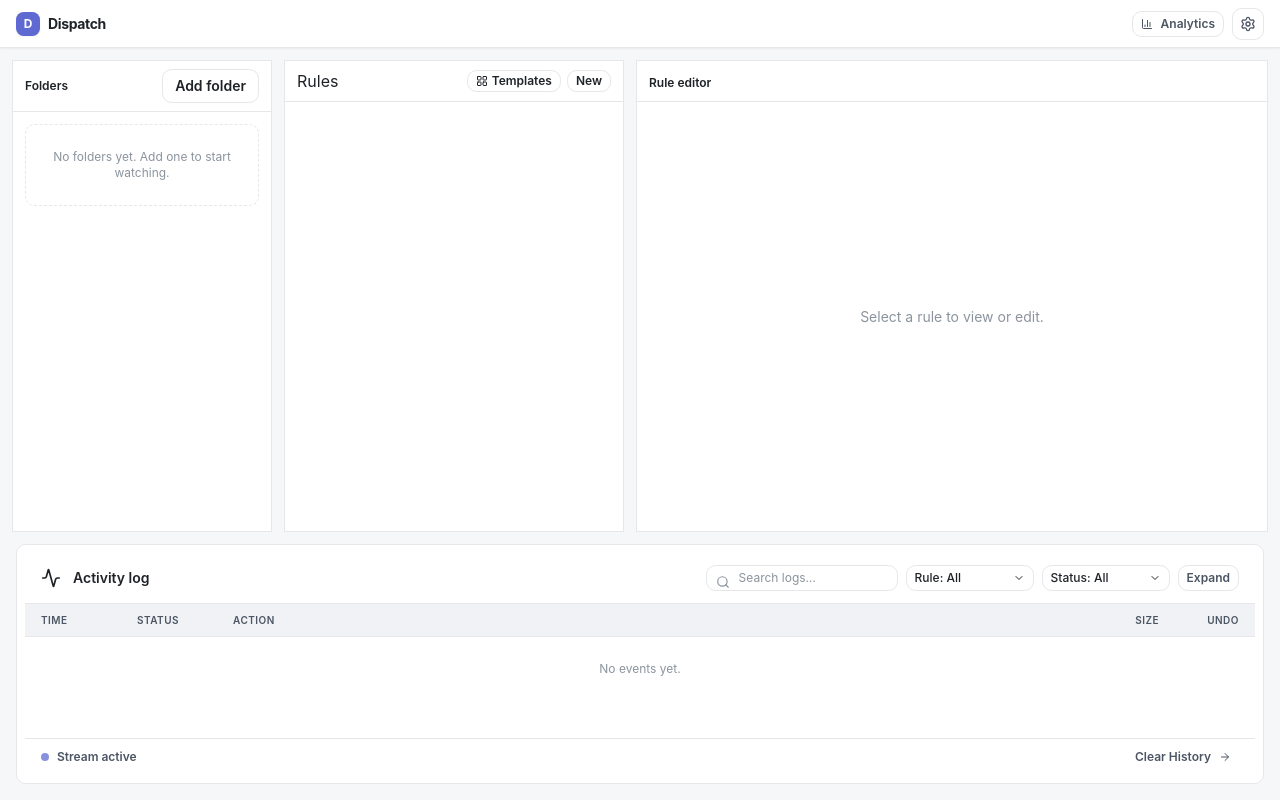
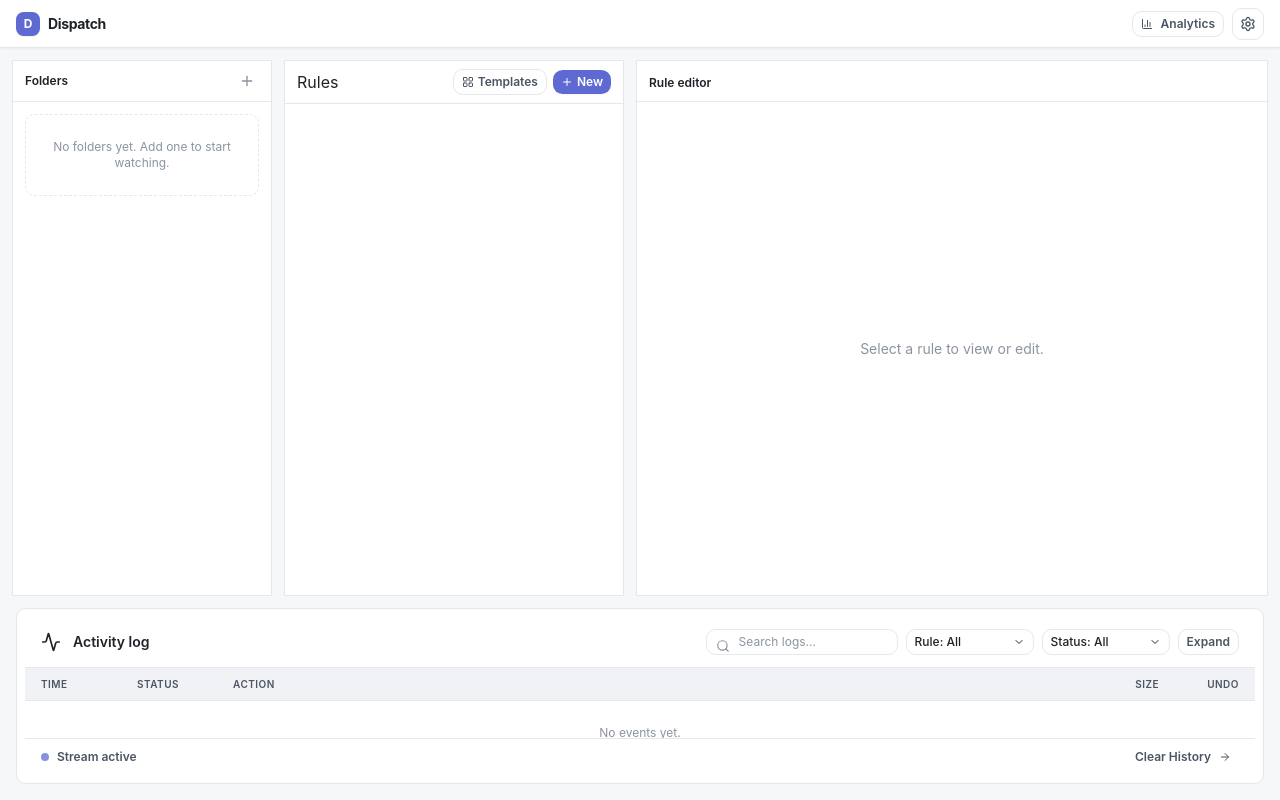
Before and after one commit to 0xForelsket/FileDispatch, a React (Vite) app: page / in a window 1280 px wide. Built offline with nearby package versions, Linux system fonts and the light colour scheme; the HTML template or start-up script is replaced by a standard one.

Commit message:
feat: Implement core application UI, including folder management, rule editing, and activity logging.

```diff
--- a/src/App.tsx
+++ b/src/App.tsx
@@ -1,5 +1,5 @@
 import { useEffect, useMemo, useState } from "react";
-import { LayoutGrid } from "lucide-react";
+import { LayoutGrid, Plus } from "lucide-react";
 
 import { ActivityLog } from "@/components/logs/ActivityLog";
 import { AddFolderDialog } from "@/components/folders/AddFolderDialog";
@@ -173,11 +173,12 @@ function App() {
             <AddFolderDialog
               className={
                 isLinear
-                  ? undefined
+                  ? "flex h-6 w-6 items-center justify-center rounded-[var(--radius)] text-[var(--fg-muted)] hover:bg-[var(--bg-subtle)] hover:text-[var(--fg-primary)] transition-colors"
                   : "bg-black text-[var(--fg-primary)] px-2 border border-black hover:bg-white hover:text-black font-mono text-xs"
               }
-              label={isLinear ? "Add folder" : "INIT"}
-              showIcon={false}
+              label={isLinear ? "" : "INIT"}
+              showIcon={isLinear}
+              icon={isLinear ? <Plus className="h-4 w-4" /> : undefined}
             />
           </div>
           <div className="flex-1 overflow-y-auto px-1 pb-1 custom-scrollbar">
@@ -197,8 +198,8 @@ function App() {
             <div className="flex items-center gap-1.5">
               <button
                 onClick={() => setIsGalleryOpen(true)}
-                className={`flex items-center gap-1 text-xs font-semibold rounded-[var(--radius)] px-2 py-0.5 transition-colors ${isLinear
-                  ? "border border-[var(--border-main)] bg-[var(--bg-panel)] text-[var(--fg-primary)] hover:bg-[var(--bg-subtle)]"
+                className={`flex items-center gap-1 text-xs font-semibold rounded-[var(--radius)] px-2 py-1 transition-colors ${isLinear
+                  ? "border border-[var(--border-main)] bg-[var(--bg-panel)] text-[var(--fg-secondary)] hover:bg-[var(--bg-subtle)] hover:text-[var(--fg-primary)]"
                   : "bg-black text-[var(--fg-primary)] border border-black hover:bg-white hover:text-black font-mono"
                   }`}
                 title="Browse Templates"
@@ -208,12 +209,13 @@ function App() {
               </button>
               <button
                 onClick={handleNewRule}
-                className={`text-xs font-semibold rounded-[var(--radius)] px-2 py-0.5 transition-colors ${isLinear
-                  ? "border border-[var(--border-main)] bg-[var(--bg-panel)] text-[var(--fg-primary)] hover:bg-[var(--bg-subtle)]"
+                className={`flex items-center gap-1 text-xs font-semibold rounded-[var(--radius)] px-2 py-1 transition-colors ${isLinear
+                  ? "bg-[var(--accent)] text-[var(--accent-contrast)] hover:opacity-90 shadow-sm"
                   : "bg-black text-[var(--fg-primary)] border border-black hover:bg-white hover:text-black font-mono"
                   }`}
-                title="New Rule"
+                title="Create New Rule"
               >
+                <Plus className="h-3 w-3" />
                 {isLinear ? "New" : "NEW"}
               </button>
             </div>
@@ -249,6 +251,7 @@ function App() {
                 onClose={handleCloseEditor}
                 folderId={selectedFolderId ?? ""}
                 rule={effectiveRule}
+                onNewRule={handleNewRule}
               />
             </div>
           </div>
@@ -259,7 +262,7 @@ function App() {
       <div
         className={`transition-all duration-300 ease-in-out p-4 pt-0 ${isLogExpanded
           ? "absolute bottom-0 left-0 right-0 h-[calc(100vh-3rem)] z-40 bg-[var(--bg-app)]/95 backdrop-blur-sm"
-          : "h-64 shrink-0 relative"
+          : "h-48 shrink-0 relative"
           }`}
       >
         <div className="h-full w-full rounded-[var(--radius)] border border-[var(--border-main)] bg-[var(--bg-panel)] text-[var(--fg-secondary)] text-xs p-2 overflow-y-auto custom-scrollbar relative shadow-[var(--shadow-sm)]">
--- a/src/components/folders/FolderItem.tsx
+++ b/src/components/folders/FolderItem.tsx
@@ -59,7 +59,7 @@ export function FolderItem({
               </span>
             ) : null}
           </div>
-          <div className="mt-0.5 truncate text-[10px] text-[var(--fg-muted)]">
+          <div className="mt-0.5 truncate text-[10px] text-[var(--fg-muted)]" title={folder.path}>
             {folder.path}
           </div>
         </div>
--- a/src/components/rules/RuleEditor.tsx
+++ b/src/components/rules/RuleEditor.tsx
@@ -1,4 +1,5 @@
 import { useCallback, useEffect, useState } from "react";
+import { Plus } from "lucide-react";
 
 import type { Condition, ConditionGroup, Rule } from "@/types";
 import { useRuleStore } from "@/stores/ruleStore";
@@ -15,6 +16,7 @@ interface RuleEditorProps {
   onClose: () => void;
   folderId: string;
   rule: Rule | null;
+  onNewRule?: () => void;
 }
 
 const emptyConditions: ConditionGroup = {
@@ -38,7 +40,7 @@ function createEmptyRule(folderId: string): Rule {
   };
 }
 
-export function RuleEditor({ mode, onClose, folderId, rule }: RuleEditorProps) {
+export function RuleEditor({ mode, onClose, folderId, rule, onNewRule }: RuleEditorProps) {
   const createRule = useRuleStore((state) => state.createRule);
   const updateRule = useRuleStore((state) => state.updateRule);
   const deleteRule = useRuleStore((state) => state.deleteRule);
@@ -99,8 +101,17 @@ export function RuleEditor({ mode, onClose, folderId, rule }: RuleEditorProps) {
 
   if (!isOpen) {
     return (
-      <div className="flex h-full flex-1 items-center justify-center text-sm text-[var(--fg-muted)]">
-        Select a rule to view or edit.
+      <div className="flex h-full flex-col items-center justify-center gap-4 text-sm text-[var(--fg-muted)]">
+        <div>Select a rule to view or edit.</div>
+        {onNewRule && folderId ? (
+          <button
+            onClick={onNewRule}
+            className="flex items-center gap-2 rounded-[var(--radius)] border border-[var(--border-main)] bg-[var(--bg-panel)] px-4 py-2 font-semibold text-[var(--fg-primary)] transition-colors hover:border-[var(--accent)] hover:bg-[var(--bg-subtle)]"
+          >
+            <Plus className="h-4 w-4" />
+            Create new rule
+          </button>
+        ) : null}
       </div>
     );
   }
@@ -115,8 +126,7 @@ export function RuleEditor({ mode, onClose, folderId, rule }: RuleEditorProps) {
         <div className="absolute inset-0 hex-bg opacity-10 pointer-events-none" />
       ) : null}
 
-      <div className={`flex items-center justify-between px-4 py-3 shrink-0 border-b relative z-10 ${
-        isMagi ? "border-[var(--border-dim)]" : "border-[var(--border-main)]"
+      <div className={`flex items-center justify-between px-4 py-3 shrink-0 border-b relative z-10 ${isMagi ? "border-[var(--border-dim)]" : "border-[var(--border-main)]"
         }`}>
         <div>
           <h2 className={`text-lg font-semibold ${isMagi ? "text-3xl uppercase eva-title" : ""}`}>
@@ -129,8 +139,7 @@ export function RuleEditor({ mode, onClose, folderId, rule }: RuleEditorProps) {
         <div className="flex items-center gap-2">
           <button
             onClick={() => setShowPreview(!showPreview)}
-            className={`px-3 py-1 text-xs font-semibold border rounded-[var(--radius)] transition-colors ${
-              showPreview
+            className={`px-3 py-1 text-xs font-semibold border rounded-[var(--radius)] transition-colors ${showPreview
               ? "bg-[var(--accent)] text-[var(--accent-contrast)] border-[var(--accent)]"
               : "bg-[var(--bg-panel)] text-[var(--fg-primary)] border-[var(--border-main)] hover:bg-[var(--bg-subtle)]"
               }`}
@@ -154,8 +163,7 @@ export function RuleEditor({ mode, onClose, folderId, rule }: RuleEditorProps) {
 
       <div className="flex-1 overflow-y-auto p-4 custom-scrollbar relative z-10">
         {/* Rule Name Section */}
-         <div className={`mb-6 p-4 rounded-[var(--radius)] border relative ${
-           isMagi ? "border-[var(--border-dim)] bg-black/50" : "border-[var(--border-main)] bg-[var(--bg-subtle)]"
+        <div className={`mb-6 p-4 rounded-[var(--radius)] border relative ${isMagi ? "border-[var(--border-dim)] bg-black/50" : "border-[var(--border-main)] bg-[var(--bg-subtle)]"
           }`}>
           {isMagi ? (
             <div className="absolute top-0 left-0 bg-[var(--fg-primary)] text-black text-[10px] font-bold px-2 py-0.5">IDENTIFICATION</div>
@@ -264,13 +272,11 @@ function TogglePill({ label, checked, onChange }: TogglePillProps) {
   return (
     <div className="flex items-center gap-2 group cursor-pointer" onClick={() => onChange(!checked)}>
       <div
-        className={`h-4 w-7 rounded-full border border-[var(--border-main)] p-0.5 transition-colors ${
-          checked ? "bg-[var(--accent)]" : "bg-[var(--bg-panel)]"
+        className={`h-4 w-7 rounded-full border border-[var(--border-main)] p-0.5 transition-colors ${checked ? "bg-[var(--accent)]" : "bg-[var(--bg-panel)]"
           }`}
       >
         <div
-          className={`h-3 w-3 rounded-full border border-[var(--border-strong)] bg-[var(--bg-elevated)] transition-transform ${
-            checked ? "translate-x-3" : "translate-x-0"
+          className={`h-3 w-3 rounded-full border border-[var(--border-strong)] bg-[var(--bg-elevated)] transition-transform ${checked ? "translate-x-3" : "translate-x-0"
             }`}
         />
       </div>
```
Lines whose indentation alone changed are shown as unchanged.
